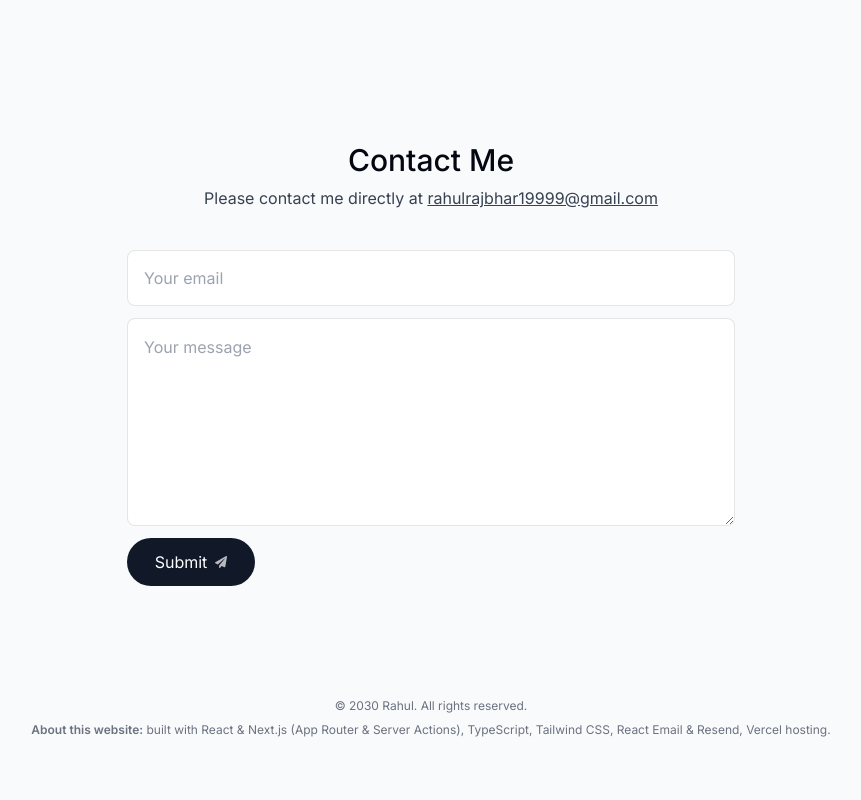
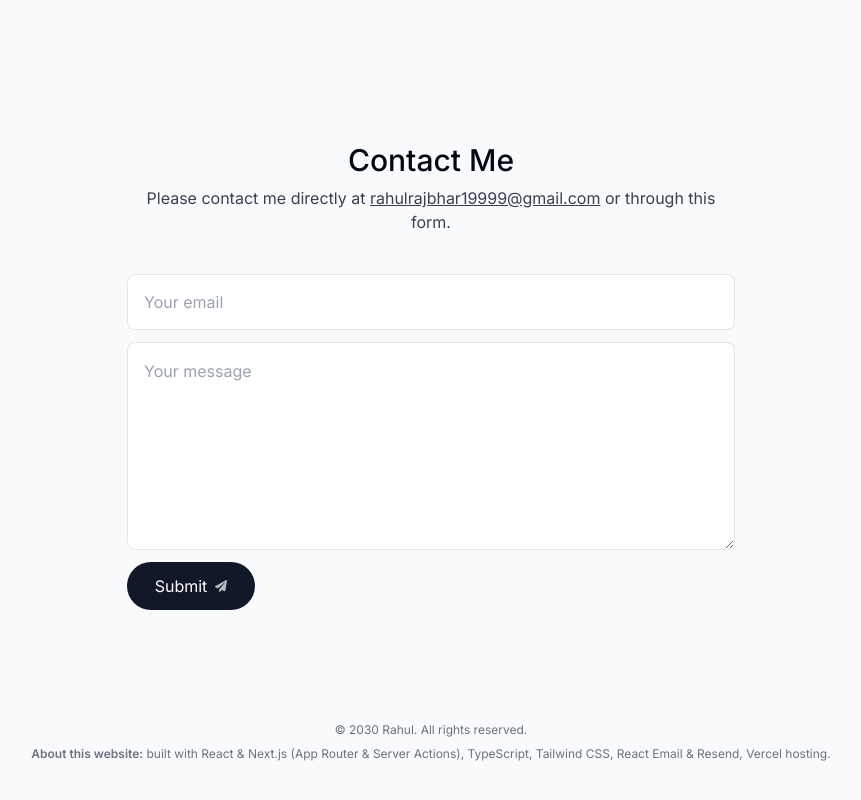
Before and after one commit to Rahu1999/portfolio, a Next.js app: page / in a window 1280 px wide. Shown: the part 3736-4536 px from the top of the page, without its empty margins (209-1070 px from the left). Before the commit the page ends 4514 px from the top, so only its background shows below. Built offline with nearby package versions, Linux system fonts and the light colour scheme; no server answers.

Commit message:
added one line for contact form

```diff
--- a/components/contact.tsx
+++ b/components/contact.tsx
@@ -37,7 +37,7 @@ export default function Contact() {
         <a className="underline" href={`mailto:${userEmail}`}>
           {userEmail}
         </a>{" "}
-        {/* or through this form. */}
+         or through this form.
       </p>
 
       <form
```
